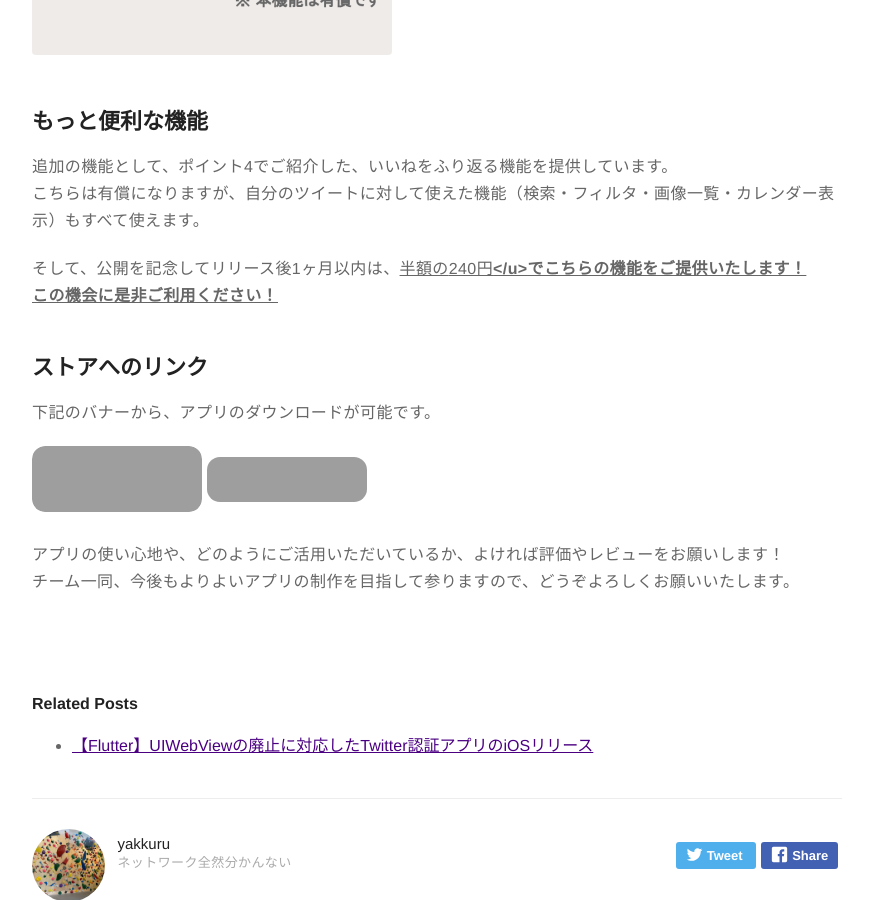
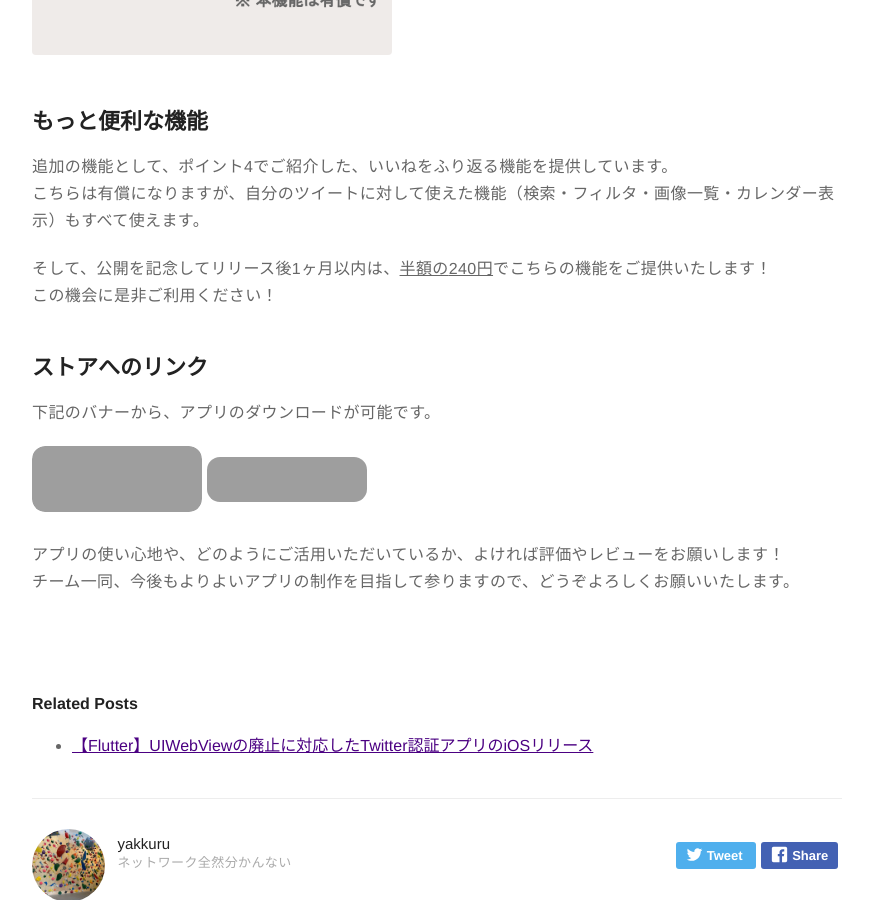
Before and after one commit to piropiro-piro/site, a Jekyll site: the page built from _posts/2021-04-08-tweet-logger-released.markdown, in a window 1280 px wide and 900 px high, scrolled down 3765 px, cut to the strip 0-900 px from the top of the window. Shown: the whole strip, without its empty margins (203-1076 px from the left). Built offline with Jekyll 4.4.1, drawn with Linux system fonts in a browser that asks for light colours; comment, search, counter and statistics services are not loaded; grey boxes are pictures that could not be loaded.

Commit message:
太文字の場所修正

```diff
--- a/_posts/2021-04-08-tweet-logger-released.markdown
+++ b/_posts/2021-04-08-tweet-logger-released.markdown
@@ -55,7 +55,7 @@ externalLink: false
 追加の機能として、ポイント4でご紹介した、いいねをふり返る機能を提供しています。<br>
 こちらは有償になりますが、自分のツイートに対して使えた機能（検索・フィルタ・画像一覧・カレンダー表示）もすべて使えます。
 
-そして、公開を記念してリリース後1ヶ月以内は、<u>半額の<b>240円<b></u>でこちらの機能をご提供いたします！<br>
+そして、公開を記念してリリース後1ヶ月以内は、<u>半額の<b>240円</b></u>でこちらの機能をご提供いたします！<br>
 この機会に是非ご利用ください！
 
 
```
